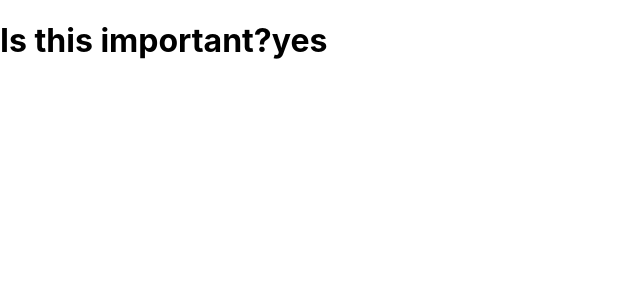
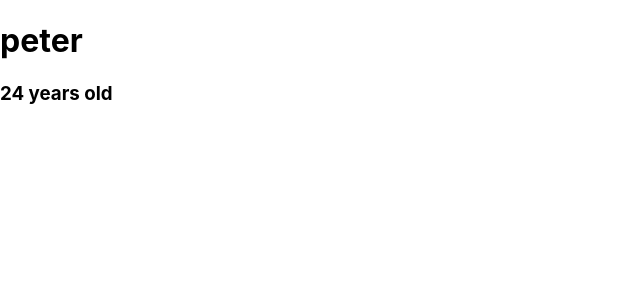
Before and after one commit to rwzhang1/LearnReact, a React (Create React App) app in the folder my-app/: page / in a window 1280 px wide. Shown: the top 300 px of the page, without its empty margins (0-640 px from the left). Built offline with nearby package versions, Linux system fonts and the light colour scheme.

Commit message:
state exercise

```diff
--- a/my-app/src/App.js
+++ b/my-app/src/App.js
@@ -1,5 +1,29 @@
 import React from "react"
 
+class App extends React.Component {
+  constructor() {
+    super()
+    this.state = {
+      name: "peter",
+      age: "24"
+    }
+  }
+  render() {
+    return (
+      <div>
+        <h1>{this.state.name}</h1>
+        <h3>{this.state.age} years old</h3>
+      </div>
+    )
+  }
+}
+
+
+
+export default App
+
+
+/*
 class App extends React.Component {
   constructor() {
     super()
@@ -15,12 +39,7 @@
     )
   }
 }
-
-
-
-
-export default App
-
+*/
 
 /*
 class App extends React.Component {
```
Also changed, not shown: 1 other file (tests, documents, lock files or other folders).
